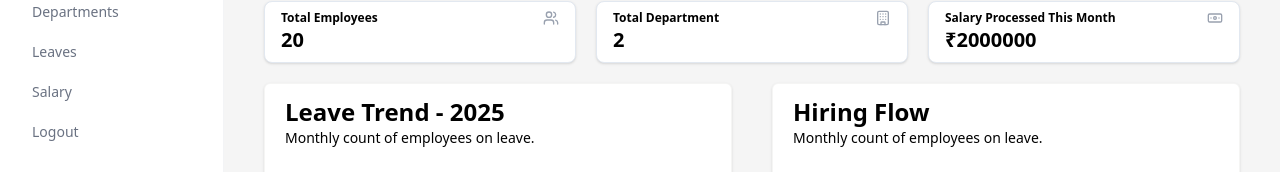
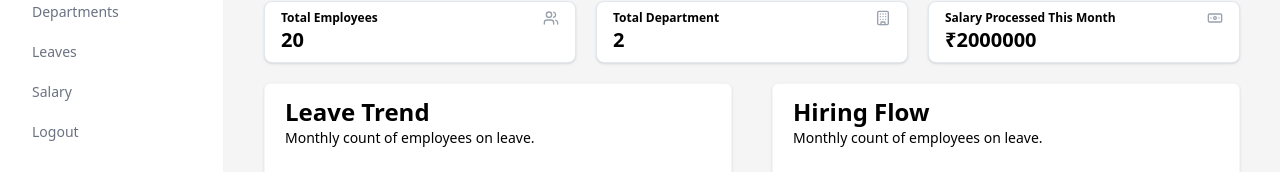
Before and after one commit to laxminarayan-dev/HR-Management, a React (Vite) app in the folder Frontend/: page / in a window 1280 px wide. Shown: the part 171-343 px from the top of the page. Built offline with nearby package versions, Linux system fonts and the light colour scheme.

Commit message:
small dashboard fixes

```diff
--- a/Frontend/src/appModules/modules/admin/Dashboard.jsx
+++ b/Frontend/src/appModules/modules/admin/Dashboard.jsx
@@ -119,7 +119,7 @@ const Dashboard = () => {
       {/* bar section */}
       <div className="grid grid-cols-1 lg:grid-cols-2 gap-10 relative z-1">
         <div className="bg-white py-3 px-5 border border-stone-100 rounded-md shadow-sm">
-          <h1 className="font-bold text-2xl">Leave Trend - 2025</h1>
+          <h1 className="font-bold text-2xl">Leave Trend</h1>
           <p className="text-sm mb-5">Monthly count of employees on leave.</p>
           <MyBarChart />
         </div>
```
